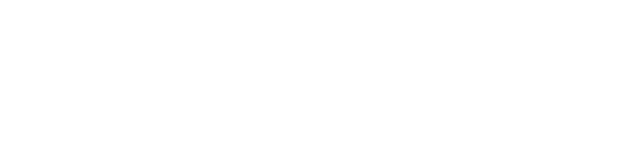
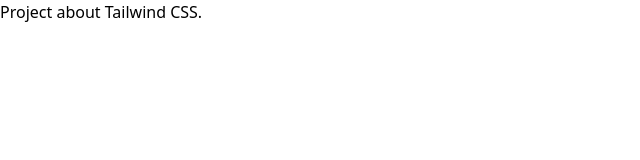
Before and after one commit to AbirOvi1/tailwind-css-projects, a website: page index.html in a window 1280 px wide. Shown: the whole page, without its empty margins (0-640 px from the left). Drawn offline with Linux system fonts and the light colour scheme.

Commit message:
second commit

```diff
--- a/index.html
+++ b/index.html
@@ -7,6 +7,6 @@
     <link href="dist/style.css" rel="stylesheet">
 </head>
 <body>
-
+    <h1>Project about Tailwind CSS.</h1>
 </body>
 </html>
```
